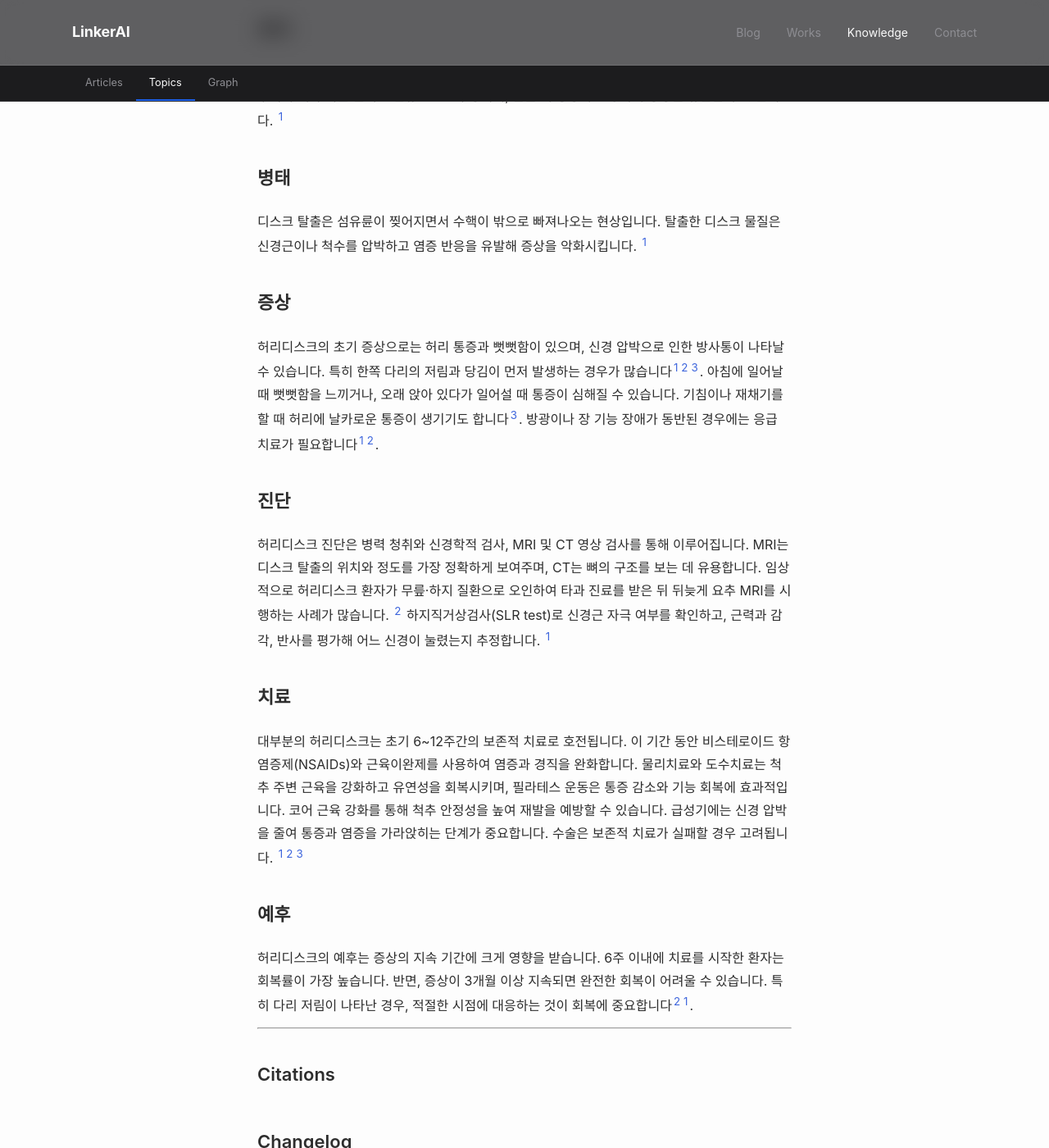
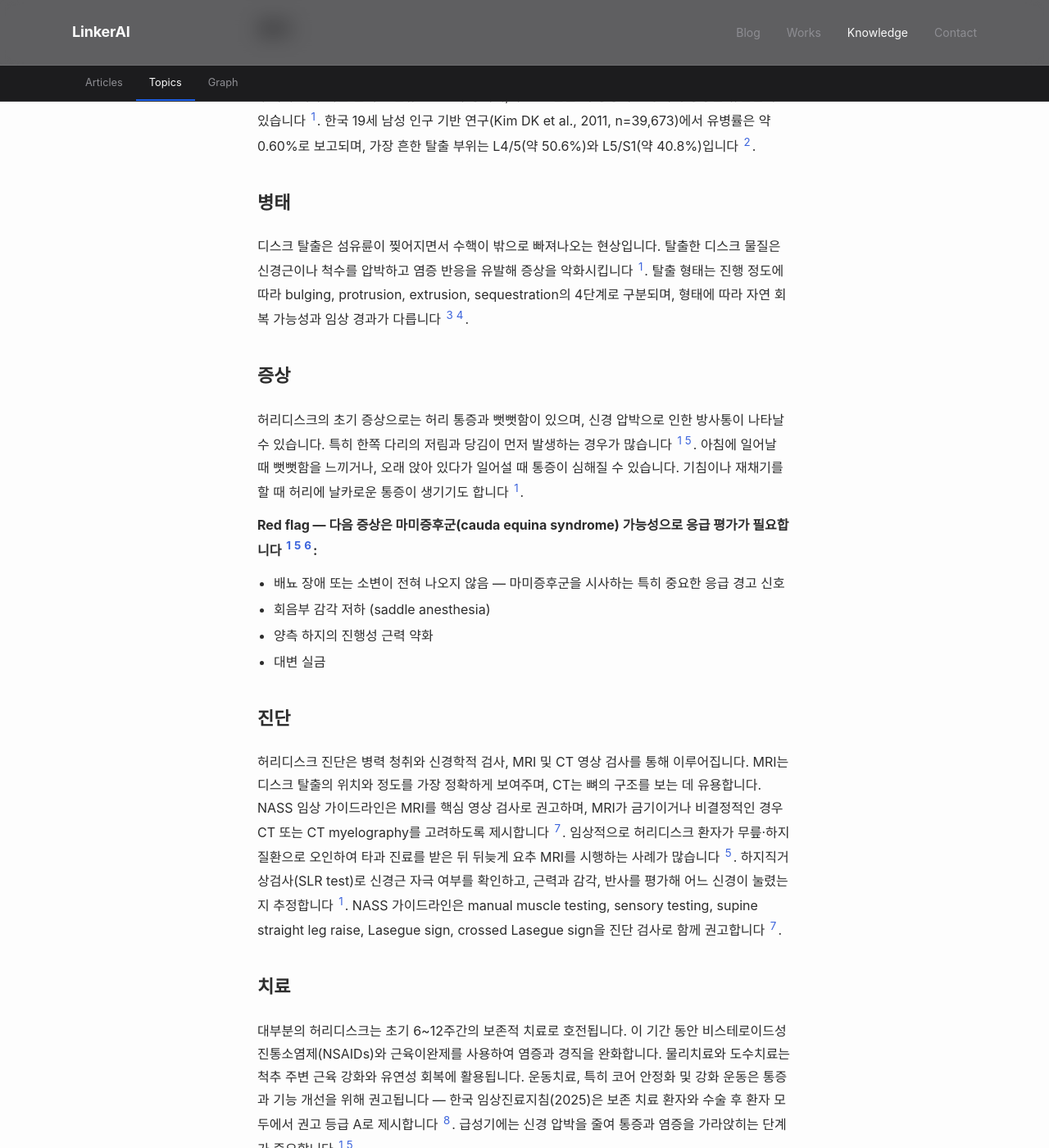
Before and after one commit to feelharmony/linkare-medical-knowledge, a Jekyll site: the page built from conditions/lumbar-disc-herniation.md, in a window 1280 px wide and 1400 px high, scrolled down 420 px. Shown: the whole window at 82% size. Built offline with Jekyll 4.4.1, drawn with Linux system fonts in a browser that asks for light colours; some web fonts are replaced; some of the changed text lies outside the part shown.

Commit message:
docs(conditions/lumbar-disc-herniation): v4 — 외부 학술 출처 7개 추가
자체 인용 loop를 깨고 hybrid 권위 구조 형성을 위해 외부 출처 7개를
정의·병태·증상·진단·치료·예후 전 섹션에 추가.

추가된 출처:
- Kim DK et al. 2011 (Korean J Spine) — 한국 19세 남성 유병률 0.60%,
  L4/5 50.6%/L5/S1 40.8%
- Shiga 2022 (JSSR/JOA, 일본) — 4단계 형태 분류, 자연 경과
- Lee JJ et al. 2025 (Korean CPG with Radiculopathy) — 코어 안정화 운동
  권고 등급 A
- Penchev 2024 systematic review — Ma et al. 보존 치료군 84% 양호 결과,
  59% 흡수
- NASS Guideline — MRI 핵심 영상 검사, 진단 검사 권고
- AANS Cauda Equina — 마미증후군 red flag (배뇨/saddle/하지 약화/대변)
- Zou T et al. 2024 (PMID 37559207) — 메타분석 재흡수율 70.39%, 한국 83.52%

자체 [^1]/[^3] 중복 통합 (UUID URL → slug URL).
source_count 5 → 9, version 3 → 4. last_reviewed 2026-04-28 → 2026-05-01.

검증 라운드 4회 (Perplexity/GPT 외부 검수): 발행 연도, 발행 학회, 저자,
국가별 수치 등 메타데이터 모두 PubMed abstract 직접 fetch로 verify.

Co-Authored-By: Claude Opus 4.7 (1M context) <noreply@anthropic.com>

```diff
--- a/conditions/lumbar-disc-herniation.md
+++ b/conditions/lumbar-disc-herniation.md
@@ -6,34 +6,53 @@ permalink: /conditions/lumbar-disc-herniation/
 title: 허리디스크
 description: 요추 추간판이 탈출하여 신경을 압박하는 질환
 title_en: lumbar disc herniation
-last_reviewed: '2026-04-28'
-source_count: 5
-version: 3
+last_reviewed: '2026-05-01'
+source_count: 9
+version: 4
 ---
 ## 정의
-허리디스크는 척추뼈 사이의 추간판이 탈출하여 신경을 압박하는 상태를 말합니다. 추간판은 중심부의 수핵과 이를 둘러싼 섬유륜으로 구성되며, 탈출 시 통증과 신경학적 증상을 유발할 수 있습니다. [^1]
+허리디스크는 척추뼈 사이의 추간판이 탈출하여 신경을 압박하는 상태를 말합니다. 추간판은 중심부의 수핵과 이를 둘러싼 섬유륜으로 구성되며, 추간판 탈출 시 통증과 신경학적 증상을 유발할 수 있습니다 [^1]. 한국 19세 남성 인구 기반 연구(Kim DK et al., 2011, n=39,673)에서 유병률은 약 0.60%로 보고되며, 가장 흔한 탈출 부위는 L4/5(약 50.6%)와 L5/S1(약 40.8%)입니다 [^8].
 
 ## 병태
-디스크 탈출은 섬유륜이 찢어지면서 수핵이 밖으로 빠져나오는 현상입니다. 탈출한 디스크 물질은 신경근이나 척수를 압박하고 염증 반응을 유발해 증상을 악화시킵니다. [^1]
+디스크 탈출은 섬유륜이 찢어지면서 수핵이 밖으로 빠져나오는 현상입니다. 탈출한 디스크 물질은 신경근이나 척수를 압박하고 염증 반응을 유발해 증상을 악화시킵니다 [^1]. 탈출 형태는 진행 정도에 따라 bulging, protrusion, extrusion, sequestration의 4단계로 구분되며, 형태에 따라 자연 회복 가능성과 임상 경과가 다릅니다 [^3][^9].
 
 ## 증상
-허리디스크의 초기 증상으로는 허리 통증과 뻣뻣함이 있으며, 신경 압박으로 인한 방사통이 나타날 수 있습니다. 특히 한쪽 다리의 저림과 당김이 먼저 발생하는 경우가 많습니다[^1][^2][^3]. 아침에 일어날 때 뻣뻣함을 느끼거나, 오래 앉아 있다가 일어설 때 통증이 심해질 수 있습니다. 기침이나 재채기를 할 때 허리에 날카로운 통증이 생기기도 합니다[^3]. 방광이나 장 기능 장애가 동반된 경우에는 응급 치료가 필요합니다[^1][^2].
+허리디스크의 초기 증상으로는 허리 통증과 뻣뻣함이 있으며, 신경 압박으로 인한 방사통이 나타날 수 있습니다. 특히 한쪽 다리의 저림과 당김이 먼저 발생하는 경우가 많습니다 [^1][^2]. 아침에 일어날 때 뻣뻣함을 느끼거나, 오래 앉아 있다가 일어설 때 통증이 심해질 수 있습니다. 기침이나 재채기를 할 때 허리에 날카로운 통증이 생기기도 합니다 [^1].
+
+**Red flag — 다음 증상은 마미증후군(cauda equina syndrome) 가능성으로 응급 평가가 필요합니다 [^1][^2][^7]:**
+- 배뇨 장애 또는 소변이 전혀 나오지 않음 — 마미증후군을 시사하는 특히 중요한 응급 경고 신호
+- 회음부 감각 저하 (saddle anesthesia)
+- 양측 하지의 진행성 근력 약화
+- 대변 실금
 
 ## 진단
-허리디스크 진단은 병력 청취와 신경학적 검사, MRI 및 CT 영상 검사를 통해 이루어집니다. MRI는 디스크 탈출의 위치와 정도를 가장 정확하게 보여주며, CT는 뼈의 구조를 보는 데 유용합니다. 임상적으로 허리디스크 환자가 무릎·하지 질환으로 오인하여 타과 진료를 받은 뒤 뒤늦게 요추 MRI를 시행하는 사례가 많습니다. [^2] 하지직거상검사(SLR test)로 신경근 자극 여부를 확인하고, 근력과 감각, 반사를 평가해 어느 신경이 눌렸는지 추정합니다. [^1]
+허리디스크 진단은 병력 청취와 신경학적 검사, MRI 및 CT 영상 검사를 통해 이루어집니다. MRI는 디스크 탈출의 위치와 정도를 가장 정확하게 보여주며, CT는 뼈의 구조를 보는 데 유용합니다. NASS 임상 가이드라인은 MRI를 핵심 영상 검사로 권고하며, MRI가 금기이거나 비결정적인 경우 CT 또는 CT myelography를 고려하도록 제시합니다 [^6]. 임상적으로 허리디스크 환자가 무릎·하지 질환으로 오인하여 타과 진료를 받은 뒤 뒤늦게 요추 MRI를 시행하는 사례가 많습니다 [^2]. 하지직거상검사(SLR test)로 신경근 자극 여부를 확인하고, 근력과 감각, 반사를 평가해 어느 신경이 눌렸는지 추정합니다 [^1]. NASS 가이드라인은 manual muscle testing, sensory testing, supine straight leg raise, Lasegue sign, crossed Lasegue sign을 진단 검사로 함께 권고합니다 [^6].
 
 ## 치료
-대부분의 허리디스크는 초기 6~12주간의 보존적 치료로 호전됩니다. 이 기간 동안 비스테로이드 항염증제(NSAIDs)와 근육이완제를 사용하여 염증과 경직을 완화합니다. 물리치료와 도수치료는 척추 주변 근육을 강화하고 유연성을 회복시키며, 필라테스 운동은 통증 감소와 기능 회복에 효과적입니다. 코어 근육 강화를 통해 척추 안정성을 높여 재발을 예방할 수 있습니다. 급성기에는 신경 압박을 줄여 통증과 염증을 가라앉히는 단계가 중요합니다. 수술은 보존적 치료가 실패할 경우 고려됩니다. [^1][^2][^3]
+대부분의 허리디스크는 초기 6~12주간의 보존적 치료로 호전됩니다. 이 기간 동안 비스테로이드성 진통소염제(NSAIDs)와 근육이완제를 사용하여 염증과 경직을 완화합니다. 물리치료와 도수치료는 척추 주변 근육 강화와 유연성 회복에 활용됩니다. 운동치료, 특히 코어 안정화 및 강화 운동은 통증과 기능 개선을 위해 권고됩니다 — 한국 임상진료지침(2025)은 보존 치료 환자와 수술 후 환자 모두에서 권고 등급 A로 제시합니다 [^4]. 급성기에는 신경 압박을 줄여 통증과 염증을 가라앉히는 단계가 중요합니다 [^1][^2].
+
+2024년 systematic review에서 인용된 Ma et al.(2021)의 409명 연구에서는 보존 치료를 받은 320명 중 약 59%에서 영상학적 추간판 흡수가 관찰되었고, 약 84%가 양호한 임상 결과를 보인 것으로 요약됩니다 [^5].
+
+수술은 보존적 치료에 반응하지 않거나, 진행성 신경학적 결손 또는 마미증후군이 동반된 경우 고려됩니다 [^1][^2][^4]. 초기 통증 완화는 수술이 더 빠르지만, 장기 결과는 보존 치료와 유사해진다는 보고가 있습니다 [^5].
 
 ## 예후
-허리디스크의 예후는 증상의 지속 기간에 크게 영향을 받습니다. 6주 이내에 치료를 시작한 환자는 회복률이 가장 높습니다. 반면, 증상이 3개월 이상 지속되면 완전한 회복이 어려울 수 있습니다. 특히 다리 저림이 나타난 경우, 적절한 시점에 대응하는 것이 회복에 중요합니다[^2][^1].
+대부분의 환자는 6~12주 내 보존 치료로 증상이 호전되며, 영상학적 재흡수와 기능 회복은 수개월에 걸쳐 진행될 수 있습니다 [^1][^2][^3][^9]. 증상이 장기간 지속되는 경우 회복 기간이 더 길어질 수 있으며, 다리 저림이 동반된 경우 적절한 시점에 평가받는 것이 회복에 도움이 됩니다.
+
+2024년 메타분석(Zou T et al., 31개 연구·2,233명)에 따르면 보존 치료 후 영상학적 자발적 재흡수율은 약 70.39%이며, 형태별로 sequestration 약 87.77%, extrusion 약 66.91%, protrusion 약 37.53%, bulging 약 13.33%로 보고됩니다. 대부분의 재흡수는 6개월 이내에 발생하며, 국가별 하위분석에서 한국은 약 83.52%로 일본(약 66.98%), 미국(약 61.66%), 중국(약 60.68%) 등 다른 주요 국가들보다 비교적 높은 재흡수율이 관찰되었습니다 [^9].
 
 ---
 
 ## Citations
-[^1]: [ansimpainfree.kr/blog/df09dd16-391f-4453-a8f3-2e241f254522](https://ansimpainfree.kr/blog/df09dd16-391f-4453-a8f3-2e241f254522)
-[^2]: [ansimpainfree.kr/knowledge/leg-pain-before-back-pain-herniated-disk](https://ansimpainfree.kr/knowledge/leg-pain-before-back-pain-herniated-disk)
-[^3]: [www.ansimpainfree.kr/blog/lumbar-disc-herniation](https://www.ansimpainfree.kr/blog/lumbar-disc-herniation)
+[^1]: [안심튼튼 — 허리디스크 원인, 증상, 진단](https://ansimpainfree.kr/blog/lumbar-disc-herniation)
+[^2]: [안심튼튼 — 허리디스크 증상, 허리보다 다리가 먼저 아픈 이유](https://ansimpainfree.kr/knowledge/leg-pain-before-back-pain-herniated-disk)
+[^3]: [Shiga Y. The Essence of Clinical Practice Guidelines for Lumbar Disc Herniation, 2021: 1. Epidemiology and Natural Course. Spine Surg Relat Res. 2022 (JSSR/JOA, 일본)](https://pmc.ncbi.nlm.nih.gov/articles/PMC9381076/)
+[^4]: [Lee JJ et al. Evidence-Based Clinical Practice Guidelines for Patients With Lumbar Disc Herniation With Radiculopathy in South Korea. Neurospine. 2025](https://pmc.ncbi.nlm.nih.gov/articles/PMC12242740/)
+[^5]: [Penchev et al. Comprehensive Analysis of Treatment Approaches for Lumbar Disc Herniation — Systematic Review. 2024 (PMID 39328604)](https://pmc.ncbi.nlm.nih.gov/articles/PMC11425427/)
+[^6]: [NASS — Diagnosis and Treatment of Lumbar Disc Herniation with Radiculopathy](https://www.spine.org/documents/researchclinicalcare/guidelines/lumbardischerniation.pdf)
+[^7]: [AANS — Cauda Equina Syndrome (Patient Information)](https://www.aans.org/patients/conditions-treatments/cauda-equina-syndrome/)
+[^8]: [Kim DK et al. Prevalence of Lumbar Disc Herniation in Adolescent Males in Seoul, Korea. Korean Journal of Spine. 2011](https://pmc.ncbi.nlm.nih.gov/articles/PMC4461737/)
+[^9]: [Zou T et al. Incidence of Spontaneous Resorption of Lumbar Disc Herniation: A Meta-analysis. Clin Spine Surg. 2024 (PMID 37559207)](https://pubmed.ncbi.nlm.nih.gov/37559207/)
 
 ## Changelog
 - 2026-04-28 v3: 수동 편집 — 표현 변경
+- 2026-05-01 v4: 외부 권위 출처 7개 추가 (Kim DK 2011 한국 19세 유병률, Shiga 2022 일본 JSSR/JOA 가이드라인 자연경과, Lee JJ 2025 한국 CPG with radiculopathy 운동권고, Penchev 2024 systematic review, NASS 진단권고, AANS 마미증후군, Zou 2024 재흡수율 메타분석) — 정의·병태·증상·진단·치료·예후 전 섹션 보강. 기존 자체 출처 중복을 정리하고 총 9개 출처(자체 2 + 외부 7)로 재구성.
```
